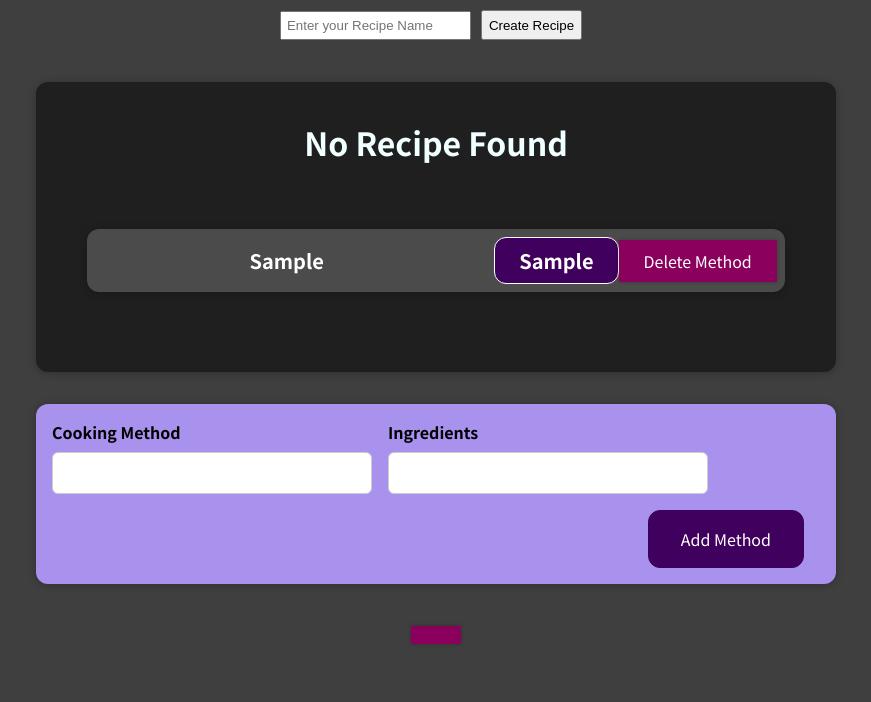
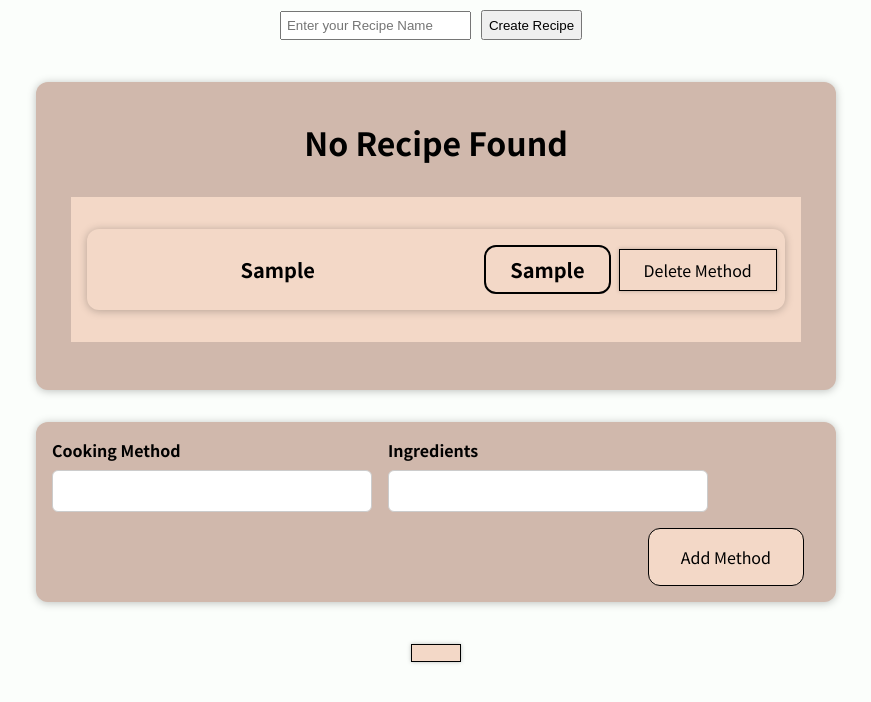
Before and after one commit to AndersonHsieh0330/RUHacks-2022, a React (Create React App) app in the folder web/: page /1 in a window 1280 px wide. Both pictures are taken after typing "Sample", "Sample" into the empty fields and a click on the button "Add Method". Shown: the top 702 px of the page, without its empty margins (204-1075 px from the left). Built offline with nearby package versions, Linux system fonts and the light colour scheme; no server answers.

Commit message:
Changed the design a little

```diff
--- a/web/src/App.css
+++ b/web/src/App.css
@@ -14,14 +14,14 @@
 }
 
 .App-header {
-  background-color: #282c34;
+  background-color: #d0b8ac;
   min-height: 100vh;
   display: flex;
   flex-direction: column;
   align-items: center;
   justify-content: center;
   font-size: calc(10px + 2vmin);
-  color: white;
+  color: black;
 }
 
 .App-link {
--- a/web/src/components/Cooking/CookingMethod.module.css
+++ b/web/src/components/Cooking/CookingMethod.module.css
@@ -4,7 +4,7 @@
     align-items: center;
     padding: 0.5rem;
     margin: 1rem 0;
-    background-color: #4b4b4b;
+    background-color: #f3d8c7;
   }
 
   .cookingmethod-item__description {
@@ -18,20 +18,22 @@
   }
 
   .cookingmethod-item h2 {
-    color: #3a3a3a;
+    color: black;
     font-size: 1rem;
     flex: 1;
     margin: 0 1rem;
-    color: white;
+    color: black;
+    display: inline-block;
   }
 
   .cookingmethod-item__ingredients{
     font-size: 1rem;
     font-weight: bold;
-    color: white;
-    background-color: #40005d;
-    border: 1px solid white;
+    color: black;
+    background-color: #f3d8c7;
+    border: 2px solid black;
     padding: 0.5rem;
+    margin:0.5rem;
     border-radius: 12px;
   }
 
--- a/web/src/components/Cooking/CookingMethodsList.module.css
+++ b/web/src/components/Cooking/CookingMethodsList.module.css
@@ -2,13 +2,13 @@
     list-style: none;
     padding: 0;
     padding: 1rem;
-    background-color: rgb(31, 31, 31);
+    background-color: #f3d8c7;
     margin: 2rem auto;
     width: 50rem;
     max-width: 95%;
   }
 
   .method-list__fallback {
-    color: white;
+    color: black;
     text-align: center;
   }
--- a/web/src/components/Cooking/NewMethod.module.css
+++ b/web/src/components/Cooking/NewMethod.module.css
@@ -1,5 +1,5 @@
 .new-method {
-    background-color: #a892ee;
+    background-color: #d0b8ac;
     padding: 1rem;
     margin: 2rem auto;
     width: 50rem;
@@ -13,17 +13,18 @@
     font: inherit;
     cursor: pointer;
     padding: 1rem 2rem;
-    border: 1px solid #40005d;
-    background-color: #40005d;
-    color: white;
+    border: 1px solid black;
+    background-color: #f3d8c7;
+    color: black;
     border-radius: 12px;
     margin-right: 1rem;
+    weight:bold;
   }
 
   .new-method button:hover,
   .new-method button:active {
-    background-color: #510674;
-    border-color: #510674;
+    background-color: #efe5dc;
+    border-color: #black;
   }
 
   .new-method button.alternative {
--- a/web/src/components/Cooking/Recipe.module.css
+++ b/web/src/components/Cooking/Recipe.module.css
@@ -1,10 +1,10 @@
 .recipe {
     padding: 1rem;
-    background-color: rgb(31, 31, 31);
+    background-color: #d0b8ac;
     margin: 2rem auto;
     width: 50rem;
     max-width: 95%;
-    color:azure;
+    color:black;
 
   }
   .recipe h1{
--- a/web/src/components/UI/Button.module.css
+++ b/web/src/components/UI/Button.module.css
@@ -2,9 +2,9 @@
     width:100%;
     font: inherit;
     padding: 0.5rem 1.5rem;
-    border: 1px solid #8b005d;
-    color: white;
-    background: #8b005d;
+    border: 1px solid black;
+    color: black;
+    background: #f3d8c7;
     box-shadow: 0 0 4px rgba(0, 0, 0, 0.26);
     cursor: pointer;
   }
@@ -15,8 +15,8 @@
 
   .button:hover,
   .button:active {
-    background: #ac0e77;
-    border-color: #ac0e77;
+    background: #efe5dc;
+    border-color: black;
     box-shadow: 0 0 8px rgba(0, 0, 0, 0.26);
   }
 
--- a/web/src/components/UI/Card.css
+++ b/web/src/components/UI/Card.css
@@ -1,4 +1,6 @@
 .card {
     border-radius: 12px;
     box-shadow: 0 1px 8px rgba(0, 0, 0, 0.25);
+    background-color: ;
+
   }
--- a/web/src/index.css
+++ b/web/src/index.css
@@ -10,5 +10,5 @@ html {
 
 body {
   margin: 0;
-  background-color: #3f3f3f;
+  background-color: #fbfefb;
 }
```
